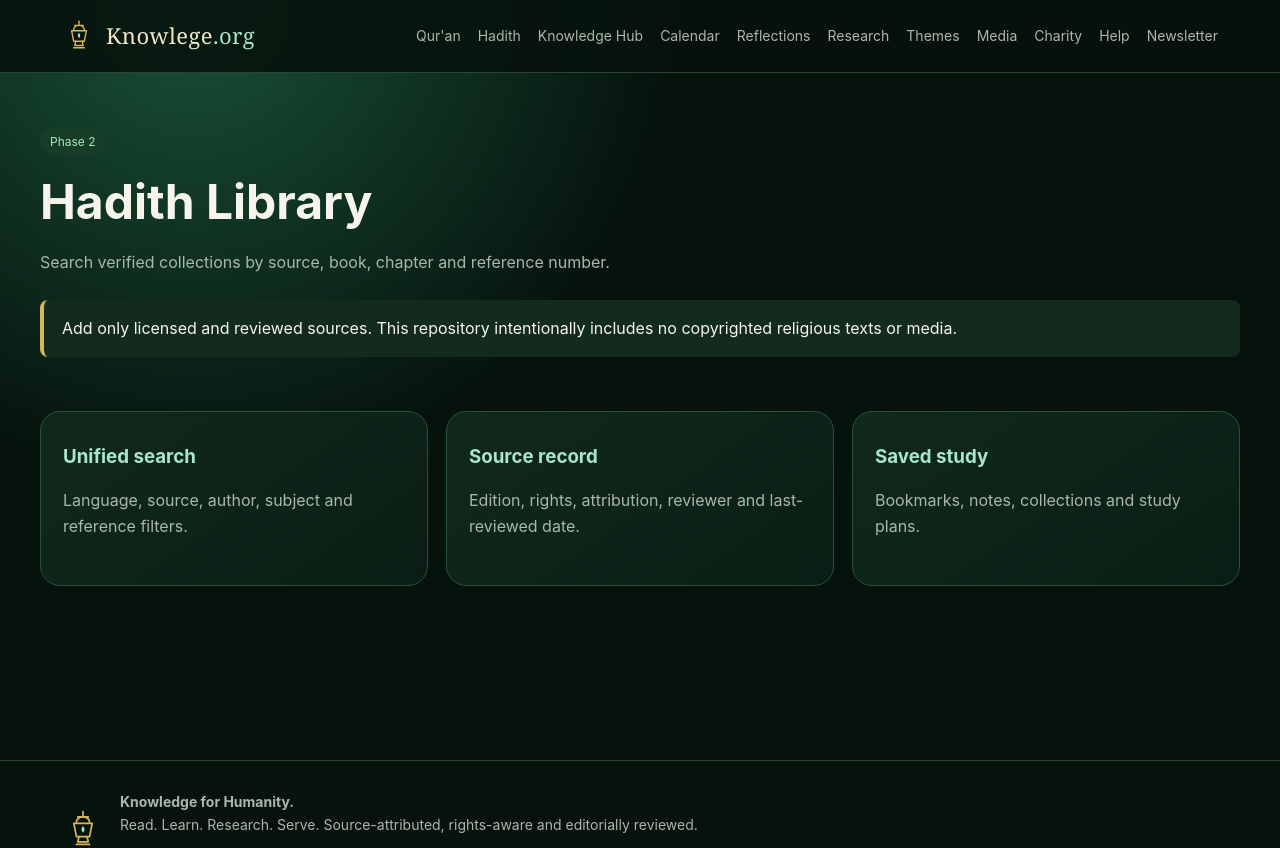
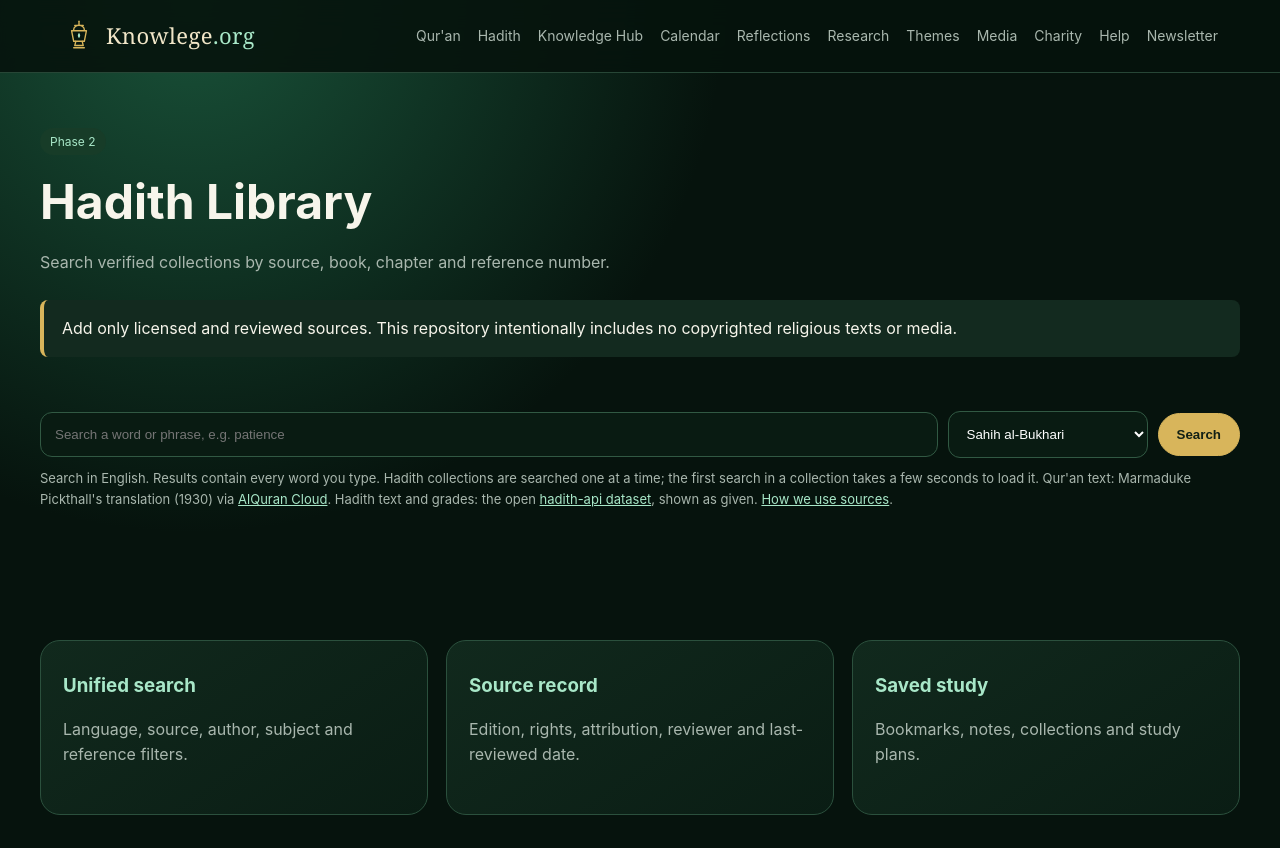
Before and after one commit to shaheenarifch-arch/knowlege.org, a Next.js app: page /hadith in a window 1280 px wide. Shown: the top 848 px of the page. Built offline with nearby package versions, Linux system fonts and the light colour scheme.

Commit message:
Hadith Library: add working hadith search box
Co-Authored-By: Claude Opus 5.5 <noreply@anthropic.com>
Claude-Session: https://claude.ai/code/session_01Rp4Yxk77yJZZCuguaeD5AG

```diff
--- a/app/hadith/page.tsx
+++ b/app/hadith/page.tsx
@@ -1 +1,2 @@
-export const metadata={title:"Hadith Library",description:"Search hadith from verified collections by source, book, chapter and reference number, with grading metadata."};export default function Page(){return <main className="shell page"><span className="tag">Phase 2</span><h1>Hadith Library</h1><p className="lead">Search verified collections by source, book, chapter and reference number.</p><div className="notice">Add only licensed and reviewed sources. This repository intentionally includes no copyrighted religious texts or media.</div><section className="section"><div className="grid"><div className="card"><h3>Unified search</h3><p>Language, source, author, subject and reference filters.</p></div><div className="card"><h3>Source record</h3><p>Edition, rights, attribution, reviewer and last-reviewed date.</p></div><div className="card"><h3>Saved study</h3><p>Bookmarks, notes, collections and study plans.</p></div></div></section></main>}
+import { FreeSearch } from "../../components/FreeSearch";
+export const metadata={title:"Hadith Library",description:"Search hadith from verified collections by source, book, chapter and reference number, with grading metadata."};export default function Page(){return <main className="shell page"><span className="tag">Phase 2</span><h1>Hadith Library</h1><p className="lead">Search verified collections by source, book, chapter and reference number.</p><div className="notice">Add only licensed and reviewed sources. This repository intentionally includes no copyrighted religious texts or media.</div><FreeSearch hadithOnly/><section className="section"><div className="grid"><div className="card"><h3>Unified search</h3><p>Language, source, author, subject and reference filters.</p></div><div className="card"><h3>Source record</h3><p>Edition, rights, attribution, reviewer and last-reviewed date.</p></div><div className="card"><h3>Saved study</h3><p>Bookmarks, notes, collections and study plans.</p></div></div></section></main>}
--- a/components/FreeSearch.tsx
+++ b/components/FreeSearch.tsx
@@ -23,9 +23,9 @@ interface Verse { ref: string; surah: string; surahNumber: number; ayah: number;
 interface HadithHit { number: number; text: string; grades: Array<{ name: string; grade: string }> }
 interface HadithFile { hadiths: Array<{ hadithnumber: number; text: string; grades?: Array<{ name: string; grade: string }> }> }
 
-export function FreeSearch() {
+export function FreeSearch({ hadithOnly = false }: { hadithOnly?: boolean } = {}) {
   const [q, setQ] = useState("");
-  const [source, setSource] = useState("quran");
+  const [source, setSource] = useState(hadithOnly ? "bukhari" : "quran");
   const [busy, setBusy] = useState(false);
   const [error, setError] = useState<string | null>(null);
   const [verses, setVerses] = useState<Verse[] | null>(null);
@@ -72,7 +72,7 @@ export function FreeSearch() {
     <form onSubmit={run} className="searchbar" role="search" aria-label="Search the Qur'an and hadith">
       <input className="input" value={q} onChange={e => setQ(e.target.value)} placeholder="Search a word or phrase, e.g. patience" aria-label="Search words" />
       <select className="input" value={source} onChange={e => setSource(e.target.value)} aria-label="Source to search">
-        <option value="quran">Qur'an (English)</option>
+        {!hadithOnly && <option value="quran">Qur'an (English)</option>}
         {Object.entries(COLLECTIONS).map(([k, v]) => <option key={k} value={k}>{v}</option>)}
       </select>
       <button className="btn primary" disabled={busy}>{busy ? "Searching…" : "Search"}</button>
```
